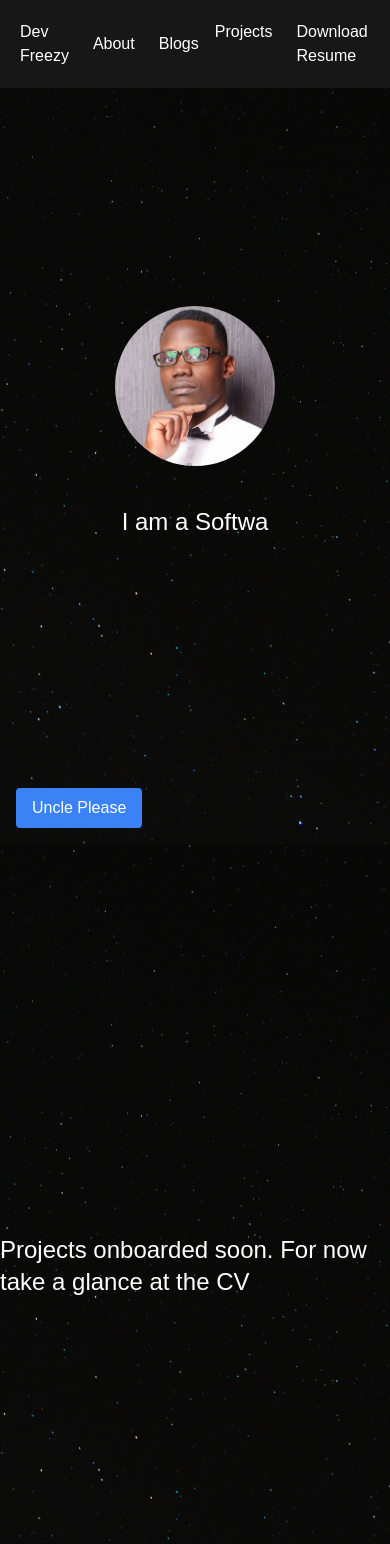
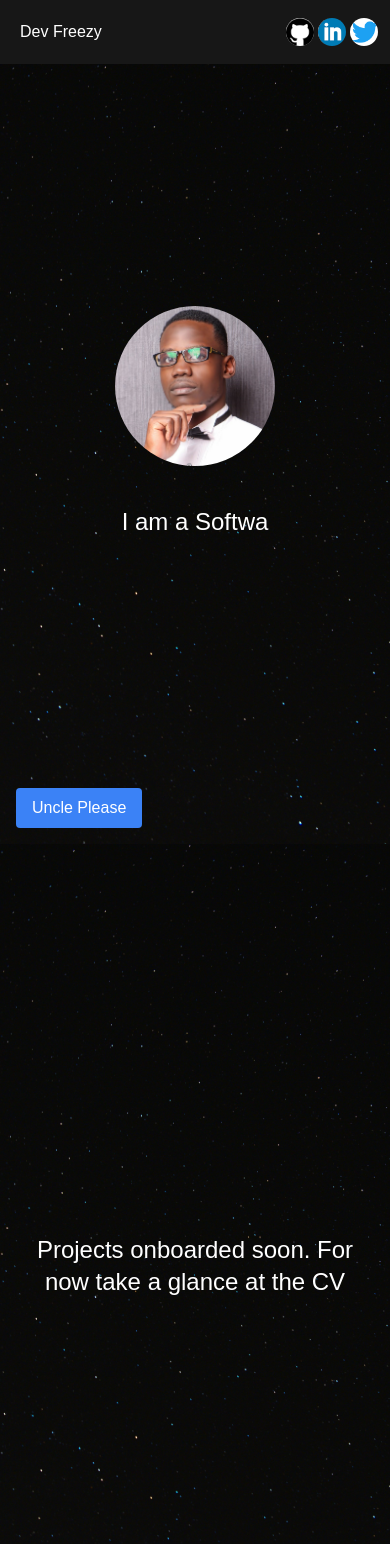
Before and after one commit to franfreezy/DevFrandel, a React (Vite) app in the folder devportfolio/: page / in a window 390 px wide. Shown: the top 1544 px of the page. Built offline with nearby package versions, Linux system fonts and the light colour scheme.

Commit message:
Trying to fix appearance for smaller screens

```diff
--- a/devportfolio/src/App.jsx
+++ b/devportfolio/src/App.jsx
@@ -52,12 +52,12 @@ export default function App() {
               {/* Logo and Frandel */}
               <div className="flex items-center space-x-2">
                 <a href="#home" className="text-white px-2 sm:px-4 py-2 rounded hover:bg-blue-700 transition duration-300">Dev Freezy</a>
-                <a href="#about" className="text-white px-2 sm:px-4 py-2 rounded hover:bg-blue-700 transition duration-300">About</a>
-                <a href="#blog" className="text-white px-2 sm:px-4 py-2 rounded hover:bg-blue-700 transition duration-300">Blogs</a>
+                <a href="#about" className="hidden sm:inline-block text-white px-2 sm:px-4 py-2 rounded hover:bg-blue-700 transition duration-300">About</a>
+                <a href="#blog" className="hidden sm:inline-block text-white px-2 sm:px-4 py-2 rounded hover:bg-blue-700 transition duration-300">Blogs</a>
               </div>
 
               {/* Middle Links */}
-              <div className="flex space-x-2">
+              <div className="hidden sm:flex space-x-2">
                 <a href="#projects" className="text-white px-2 sm:px-4 py-2 rounded hover:bg-blue-700 transition duration-300">Projects</a>
                 <a href="/assets/FrandelResumeTemplate.pdf" download className="text-white px-2 sm:px-4 py-2 rounded hover:bg-blue-700 transition duration-300">Download Resume</a>
                 <a href="https://wa.me/+254729634366?text=Hello,%20I%20am%20interested%20in%20hiring%20you." target="_blank" rel="noopener noreferrer" className="text-white px-2 sm:px-4 py-2 rounded hover:bg-blue-700 transition duration-300">Hire Me</a>
@@ -99,13 +99,13 @@ export default function App() {
       </div>
 
       <div id="projects" className="h-screen w-full bg-cover bg-center flex items-center justify-center" style={{ backgroundImage: "url('/assets/img3.jpg')" }}>
-        <h1 className="text-white text-2xl sm:text-3xl">Projects onboarded soon. For now take a glance at the CV</h1>
+        <h1 className="text-white text-2xl sm:text-3xl text-center px-4">Projects onboarded soon. For now take a glance at the CV</h1>
       </div>
       <div id="about" className="h-screen w-full bg-cover bg-center flex items-center justify-center" style={{ backgroundImage: "url('/assets/img3.jpg')" }}>
-        <h1 className="text-white text-2xl sm:text-3xl">About coming up in a few</h1>
+        <h1 className="text-white text-2xl sm:text-3xl text-center px-4">About coming up in a few</h1>
       </div>
       <div id="blog" className="h-screen w-full bg-cover bg-center flex items-center justify-center" style={{ backgroundImage: "url('/assets/img3.jpg')" }}>
-        <h1 className="text-white text-2xl sm:text-3xl">Blogs coming up in a few</h1>
+        <h1 className="text-white text-2xl sm:text-3xl text-center px-4">Blogs coming up in a few</h1>
       </div>
     </>
   );
```
